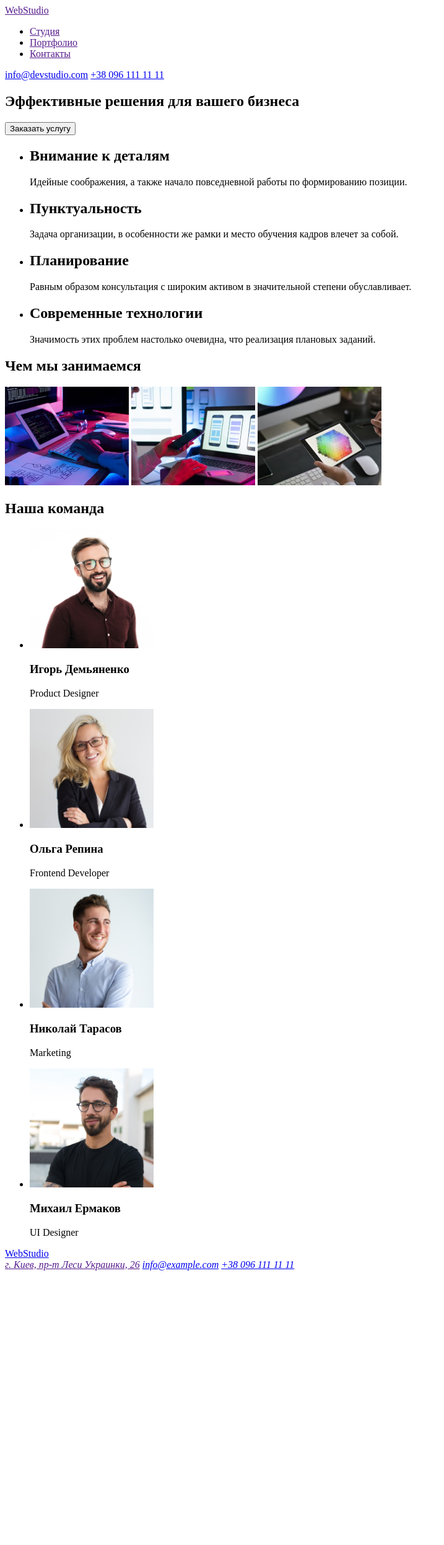
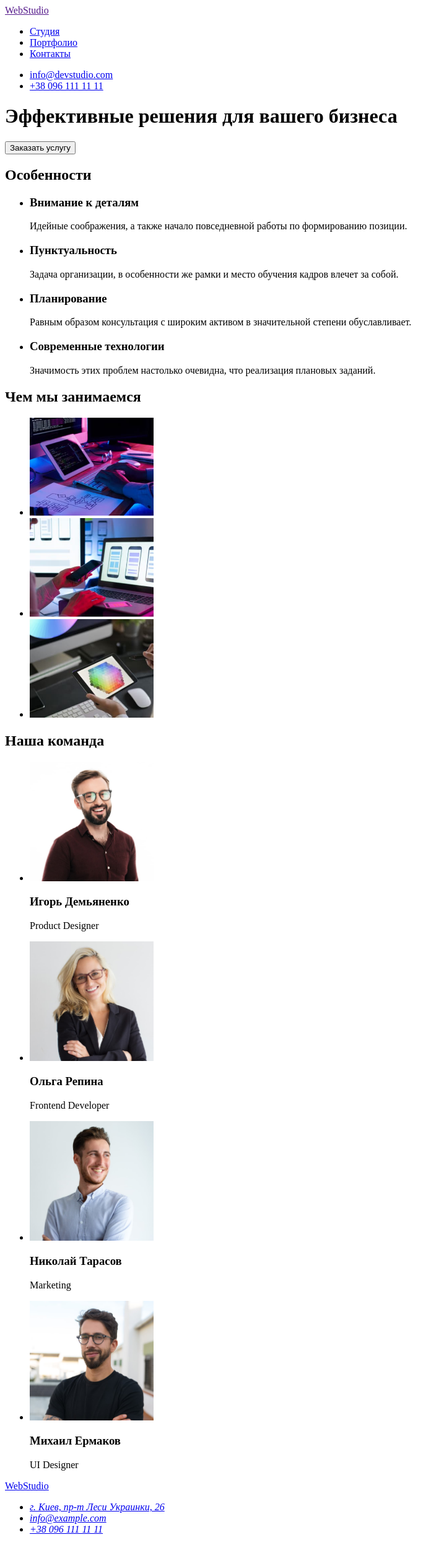
Before and after one commit to KsushaSnail/goit-markup-hw-01, a plain HTML site: page index.html in a window 1280 px wide. Shown: the whole page at 62% size, without its empty margins (0-717 px from the left). Before the commit the page ends 2058 px from the top, so only its background shows below. Drawn offline with Linux system fonts and the light colour scheme.

Commit message:
new repository

```diff
--- a/index.html
+++ b/index.html
@@ -8,49 +8,52 @@
 </head>
 <body>
     <header class="header">
-        <a href="" id="logo">WebStudio</a>
         <nav>
+            <a href="" id="logo">WebStudio</a>
             <ul>
-                <li><a href="">Студия</a></li>
-                <li><a href="">Портфолио</a></li>
-                <li><a href="">Контакты</a></li>
+                <li><a href="#">Студия</a></li>
+                <li><a href="#">Портфолио</a></li>
+                <li><a href="#">Контакты</a></li>
             </ul>
         </nav>
-        <a href="mailto:info@devstudio.com">info@devstudio.com</a>
-        <a href="tel:+380961111111">+38 096 111 11 11</a>
+        <ul>
+            <li><a href="mailto:info@devstudio.com">info@devstudio.com</a></li>
+            <li><a href="tel:+380961111111">+38 096 111 11 11</a></li>
+        </ul>
     </header>
     <main>
         <div>
-            <section>
-                <h1>Эффективные решения для вашего бизнеса</h1>
-                <button type="button">Заказать услугу</button>
-            </section>
+            <h1>Эффективные решения для вашего бизнеса</h1>
+            <button type="button">Заказать услугу</button>
         </div>
         <section>
+            <h2>Особенности</h2>
             <ul>
                 <li>
-                    <h2>Внимание к деталям</h2>
+                    <h3>Внимание к деталям</h3>
                     <p>Идейные соображения, а также начало повседневной работы по формированию позиции.</p>
                 </li>
                 <li>
-                    <h2>Пунктуальность</h2>
+                    <h3>Пунктуальность</h3>
                     <p>Задача организации, в особенности же рамки и место обучения кадров влечет за собой.</p>
                 </li>
                 <li>
-                    <h2>Планирование</h2>
+                    <h3>Планирование</h3>
                     <p>Равным образом консультация с широким активом в значительной степени обуславливает.</p>
                 </li>
                 <li>
-                    <h2>Современные технологии</h2>
+                    <h3>Современные технологии</h3>
                     <p>Значимость этих проблем настолько очевидна, что реализация плановых заданий.</p>
                 </li>
             </ul>
         </section>
         <section>
             <h2>Чем мы занимаемся</h2>
-            <a href=""><img src="./image/img_1.jpg" alt="img_1" width="200" /></a>
-            <a href=""><img src="./image/img_2.jpg" alt="img_2" width="200" /></a>
-            <a href=""><img src="./image/img_3.jpg" alt="img_3" width="200" /></a>
+            <ul>
+                <li><a href="#"><img src="./image/img_1.jpg" alt="img_1" width="200" /></a></li>
+                <li><a href="#"><img src="./image/img_2.jpg" alt="img_2" width="200" /></a></li>
+                <li><a href="#"><img src="./image/img_3.jpg" alt="img_3" width="200" /></a></li>
+            </ul>
         </section>
         <section>
             <h2>Наша команда</h2>
@@ -82,9 +85,11 @@
     <footer>
         <a href="#logo">WebStudio</a>
         <address>
-            <a href="">г. Киев, пр-т Леси Украинки, 26</a>
-            <a href="mailto:info@devstudio.com">info@example.com</a>
-            <a href="tel:+380961111111">+38 096 111 11 11</a>
+            <ul>
+                <li> <a href="#">г. Киев, пр-т Леси Украинки, 26</a></li>
+                <li> <a href="mailto:info@devstudio.com">info@example.com</a></li>
+                <li><a href="tel:+380961111111">+38 096 111 11 11</a></li>
+            </ul>
         </address>
     </footer>
 </body>
```
Also changed, not shown: .prettierrc.json (added).
